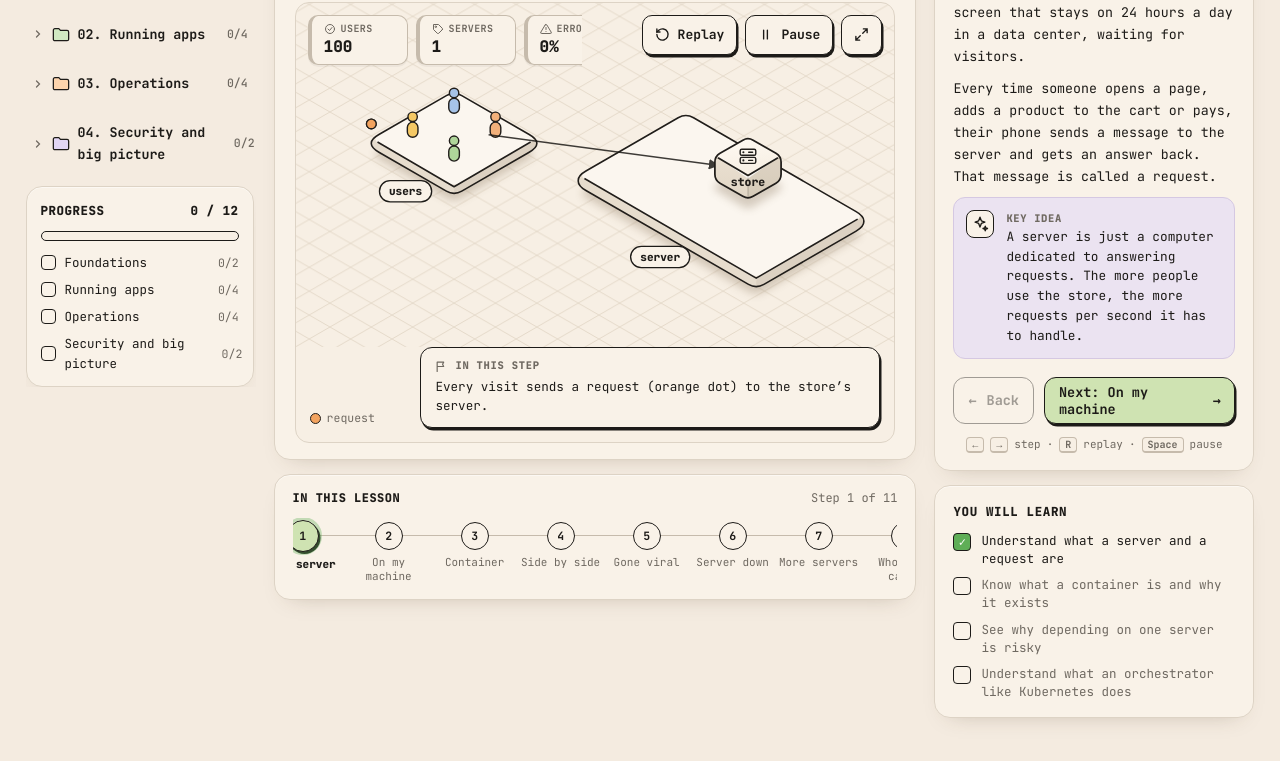
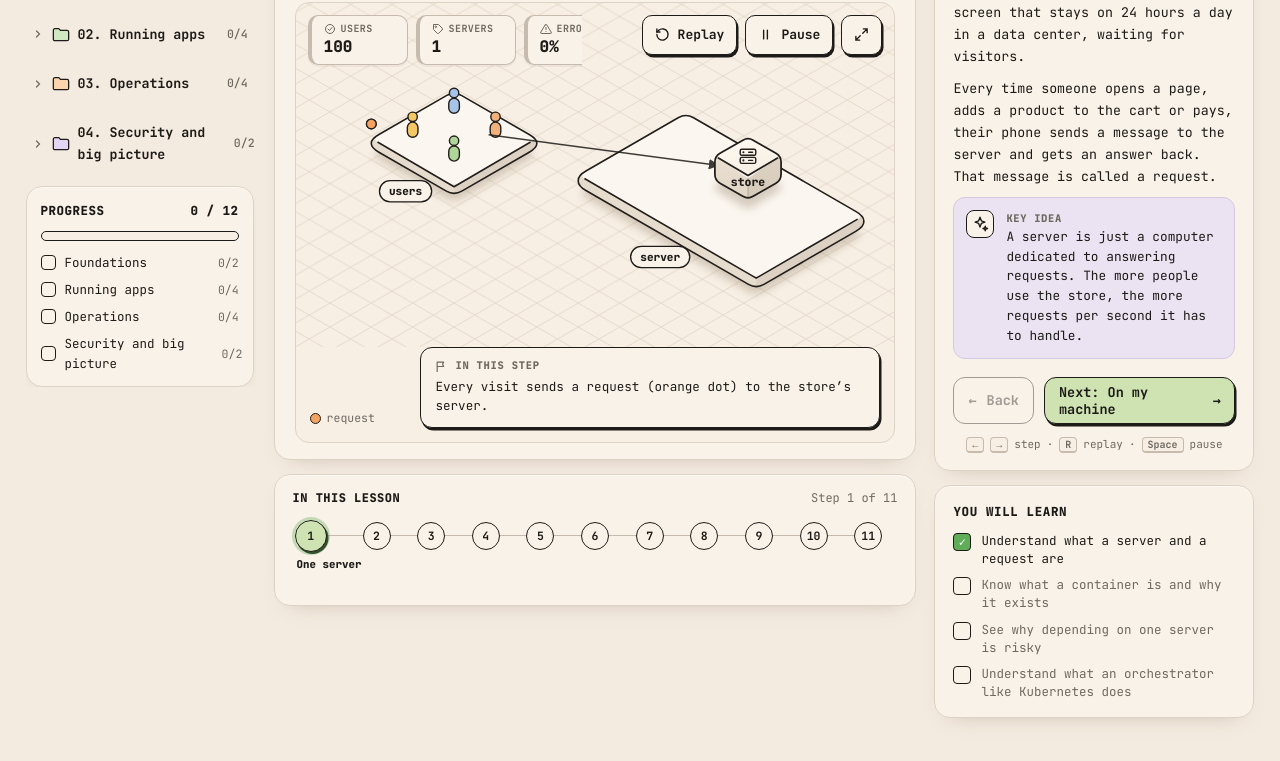
Before and after one commit to andrentfs/kubernetes-visual, a plain HTML site: page index.html in a window 1280 px wide. Shown: the part 235-996 px from the top of the page. Drawn offline with Linux system fonts and the light colour scheme.

Commit message:
Trilha de passos cabe na largura, sem rolagem nem sobreposição
Co-Authored-By: Claude Opus 5.5 <noreply@anthropic.com>
Claude-Session: https://claude.ai/code/session_01RmaTCuXjzLCaXkB4iwm9F8

```diff
--- a/index.html
+++ b/index.html
@@ -86,15 +86,17 @@ h1{font-size:clamp(24px,2.6vw,32px);line-height:1.08;font-weight:800;letter-spac
 .trk{padding:14px 18px 12px}
 .trk .hd{display:flex;justify-content:space-between;font-size:12px;margin-bottom:10px}
 .trk .hd b{font-weight:800;text-transform:uppercase;letter-spacing:.04em}.trk .hd span{color:var(--muted)}
-.dots{display:flex;align-items:flex-start;overflow-x:auto;padding:3px 2px 4px}
-.dot{flex:1 0 86px;display:flex;flex-direction:column;align-items:center;position:relative}
+.dots{display:flex;align-items:flex-start;padding:3px 2px 4px}
+.dot{flex:1 1 0;min-width:0;display:flex;flex-direction:column;align-items:center;position:relative}
 .dot::before{content:"";position:absolute;z-index:0;top:14px;left:-50%;right:50%;height:1.5px;background:var(--line2)}
 .dot:first-child::before{display:none}
 .dot.past::before,.dot.on::before{background:var(--green3)}
 .dot button{all:unset;cursor:pointer;position:relative;z-index:1;width:26px;height:26px;border-radius:50%;border:1.5px solid var(--ink);background:var(--card);display:grid;place-items:center;font-size:11.5px;font-weight:700;margin-top:1px}
 .dot.past button{background:var(--green);}
 .dot.on button{background:var(--green);box-shadow:1.5px 2px 0 var(--drop);width:30px;height:30px;margin-top:-1px;outline:3px solid color-mix(in srgb,var(--green3) 35%,transparent)}
-.dot em{font-style:normal;font-size:11px;text-align:center;line-height:1.25;margin-top:6px;color:var(--muted);padding:0 3px}
+.dot em{font-style:normal;font-size:10.8px;text-align:center;line-height:1.25;margin-top:6px;color:var(--muted);padding:0 2px;display:-webkit-box;-webkit-line-clamp:2;-webkit-box-orient:vertical;overflow:hidden;overflow-wrap:anywhere;max-width:100%}
+.dots.tight .dot em{display:none}.dots.tight .dot.on em{display:-webkit-box;white-space:nowrap;overflow:visible;-webkit-line-clamp:unset}
+.dots.tight{padding-bottom:22px}.dots.tight .dot.on:last-child{align-items:flex-end}.dots.tight .dot.on:first-child{align-items:flex-start}
 .dot.on em{color:var(--ink);font-weight:800}
 .panel{display:grid;gap:14px;position:sticky;top:76px}
 .step{padding:18px 18px 16px;display:flex;flex-direction:column;min-height:min(560px,calc(100vh - 110px))}
@@ -192,7 +194,7 @@ body.vcert .app,body.vcert .mnav,body.vcert #menu,body.vcert .prog{display:none!
 @media(max-width:1000px){.search{display:none}}
 @media(max-width:860px){.app{grid-template-columns:minmax(0,1fr);padding-bottom:96px}.panel{position:static}.step{min-height:0}.step .nav{display:none}.prog{display:none}
  .mnav{display:grid;grid-template-columns:auto minmax(0,1fr);gap:10px;position:fixed;left:0;right:0;bottom:0;z-index:20;padding:10px 16px;background:color-mix(in srgb,var(--paper) 92%,transparent);backdrop-filter:blur(8px);border-top:1px solid var(--line)}
- .dia{display:flex;flex-direction:column}.ovl{display:contents}.mets{order:0;padding:10px 10px 4px!important}.svw{order:1}.ctl{order:2;align-self:flex-end;padding:4px 12px 0}.dfoot{order:3}.dot{flex:1 0 34px}.dot em{display:none}.dot.on em{display:block;white-space:nowrap}.dot::before{top:13px}.search{display:none}.mnav .back span{display:inline}.mets{flex-wrap:nowrap;overflow-x:auto;width:100%;max-width:none}.met{flex:none}
+ .dia{display:flex;flex-direction:column}.ovl{display:contents}.mets{order:0;padding:10px 10px 4px!important}.svw{order:1}.ctl{order:2;align-self:flex-end;padding:4px 12px 0}.dfoot{order:3}.dot{flex:1 1 0}.dot button{width:22px;height:22px;font-size:10px}.dot.on button{width:25px;height:25px}.dot::before{top:12px}.trk{padding:12px 12px 10px}.dot em{display:none}.dot.on em{display:block;white-space:nowrap}.dot::before{top:13px}.search{display:none}.mnav .back span{display:inline}.mets{flex-wrap:nowrap;overflow-x:auto;width:100%;max-width:none}.met{flex:none}
  .cap{flex-basis:100%}.svw>svg{aspect-ratio:4/3.3}}
 @media(max-width:560px){.bar{gap:8px}.logo{gap:7px}.logo svg{width:28px;height:28px}.logo span{font-size:14px}#langB b{display:none}#langB{padding:0;width:40px}.svw{overflow-x:auto;scrollbar-width:thin}.svw>svg{width:100%;aspect-ratio:4/3}.logo{font-size:15px}.head{grid-template-columns:minmax(0,1fr)}.stage{padding:14px 12px}.logo{font-size:17px}.dot{flex-basis:72px}.ctl .ib span{display:none}.chips{padding-top:0}}
 @media(prefers-reduced-motion:reduce){.ent,#lk,#pk,.side{transition:none}}
@@ -424,7 +426,7 @@ function show(){const hv=location.hash.slice(1);if(hv==='cka'||hv==='ckad'){setV
  $('#mets').innerHTML=les.ml.map((lb,i)=>{let v=st.m[i]||'—',t='';if(v[0]==='!'){t='bad';v=v.slice(1)}else if(v[0]==='+'){t='ok';v=v.slice(1)}return`<div class="met ${t}"><small>${micon(lb)}${esc(lb)}</small><b>${esc(v)}</b></div>`}).join('');
  $('#trkn').textContent=`${U_('step')} ${si+1} ${U_('of')} ${les.steps.length}`;
  const dots=$('#dots');dots.innerHTML=les.steps.map((s,i)=>`<div class="dot ${i===si?'on':i<si?'past':''}"><button type="button" data-s="${i}" aria-label="${U_('step')} ${i+1}: ${esc(s.n)}">${i+1}</button><em>${esc(s.n)}</em></div>`).join('');
- {const o=dots.querySelector('.on');if(o)dots.scrollLeft=o.offsetLeft-dots.clientWidth/2+o.offsetWidth/2}
+ requestAnimationFrame(()=>dots.classList.toggle('tight',dots.clientWidth/les.steps.length<62));
  $('#step').innerHTML=`<div class="sh"><span>${U_('step').toUpperCase()} ${si+1} / ${les.steps.length}</span><span class="kind ${st.k}">${TX().kinds[st.k]}</span></div><h2>${esc(st.h)}</h2>${st.p.map(p=>`<p>${esc(p)}</p>`).join('')}`+
   (st.tbl?`<div class="tbl"><table><thead><tr>${st.tbl.h.map(c=>`<th>${esc(c)}</th>`).join('')}</tr></thead><tbody>${st.tbl.r.map(r=>`<tr>${r.map((c,ci)=>ci?`<td>${esc(c)}</td>`:`<th>${esc(c)}</th>`).join('')}</tr>`).join('')}</tbody></table>${st.tbl.note?`<p class="note">${esc(st.tbl.note)}</p>`:''}</div>`:'')+
   (st.key?`<div class="call">${SV_SPARK}<div><small>${U_('key')}</small>${esc(st.key)}</div></div>`:'')+
@@ -452,7 +454,7 @@ document.addEventListener('keydown',e=>{if(e.target.closest&&e.target.closest('i
 $('#step').addEventListener('click',e=>{if(e.target.id!=='copy')return;const t=$('#step code').textContent;try{navigator.clipboard.writeText(t).then(()=>{e.target.textContent=U_('copied')},()=>{e.target.textContent=U_('copyFail')})}catch(err){e.target.textContent=U_('copyFail')}});
 $('#replay').addEventListener('click',replay);$('#pause').addEventListener('click',togglePause);
 $('#svw').addEventListener('pointerdown',()=>{$('#svw')._u=1});$('#full').addEventListener('click',()=>{const d=$('#dia');try{(document.fullscreenElement?document.exitFullscreen():d.requestFullscreen())?.catch?.(()=>{})}catch(err){}});
-const ro=new ResizeObserver(()=>{if(lastScene)setVB(camFor(lastScene.sc))});ro.observe(sv);
+const ro=new ResizeObserver(()=>{if(lastScene)setVB(camFor(lastScene.sc));const d=$('#dots');if(cur&&d)d.classList.toggle('tight',d.clientWidth/L[cur[0]].steps.length<62)});ro.observe(sv);
 function applyUI(){document.documentElement.lang=LANG==='pt'?'pt-BR':'en';document.querySelectorAll('[data-t]').forEach(n=>{n.textContent=U_(n.dataset.t)});document.querySelectorAll('[data-ta]').forEach(n=>{n.setAttribute('aria-label',U_(n.dataset.ta));n.title=U_(n.dataset.ta)});document.querySelectorAll('[data-tp]').forEach(n=>{n.placeholder=U_(n.dataset.tp)});
  $('#pauseL').textContent=U_(paused?'resume':'pause');$('#pause').setAttribute('aria-label',U_(paused?'resume':'pause'));$('#langB b').textContent=LANG.toUpperCase();
  document.querySelectorAll('#langM button').forEach(b=>b.setAttribute('aria-checked',b.dataset.l===LANG))}
```
